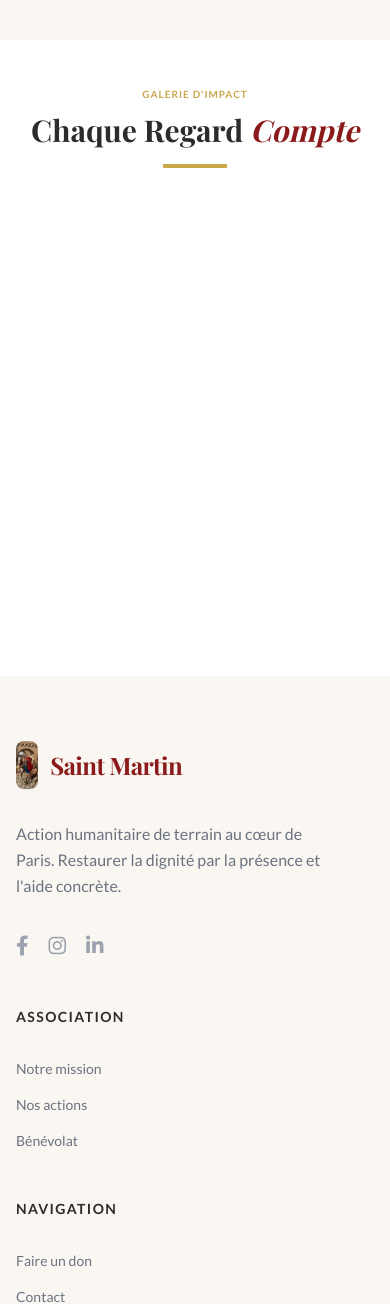
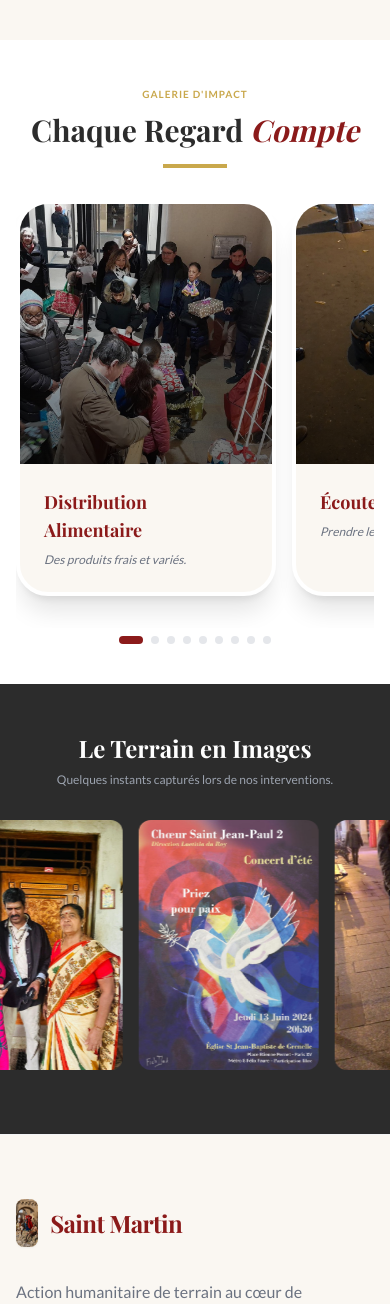
Before and after one commit to bleu-lock/projet_saint_martin, a Python web app: template templates/index.html in a window 390 px wide. Shown: the part 2716-4020 px from the top of the page. Run offline with Jinja, Linux system fonts and the light colour scheme; the template is opened without the code that fills it, so the values that code supplies are empty; some libraries are stand-ins or nearby versions; some web fonts are replaced.

Commit message:
Fix: Galerie d'Impact stable et visible sur mobile

```diff
--- a/static/css/custom.css
+++ b/static/css/custom.css
@@ -323,6 +323,15 @@
     100% { box-shadow: 0 0 0 0 rgba(201, 168, 76, 0); }
 }
 
+/* Force visibility on mobile if animations take too long */
+@media (max-width: 768px) {
+    .anime-item {
+        opacity: 1 !important;
+        transform: none !important;
+        visibility: visible !important;
+    }
+}
+
 /* Ensure images never overflow */
 img, video {
     max-width: 100%;
--- a/templates/index.html
+++ b/templates/index.html
@@ -167,16 +167,16 @@
     </div>
 </section>
 
-<!-- Impact Gallery Section -->
+<!-- Impact Gallery Section (Slider) -->
 <section class="py-10 bg-white overflow-hidden">
     <div class="max-w-7xl mx-auto px-4 sm:px-6 lg:px-8">
-        <div class="text-center mb-6 anime-item">
+        <div class="text-center mb-8">
             <span class="text-asm-gold font-bold tracking-widest uppercase text-[10px]">Galerie d'Impact</span>
             <h2 class="text-3xl md:text-4xl font-serif font-bold text-asm-dark mt-2 mb-4">Chaque Regard <span class="text-asm-bordeaux italic">Compte</span></h2>
             <div class="w-16 h-1 bg-asm-gold mx-auto mb-4"></div>
         </div>
 
-        <div class="relative group anime-list" x-data="{
+        <div class="relative group" x-data="{
             active: 0,
             slides: [
                 { img: '{{ url_for('static', filename='images/action-5.jpg') }}', title: 'Distribution Alimentaire', desc: 'Des produits frais et variés.' },
@@ -195,26 +195,59 @@
                 this.active = Math.round(scrollLeft / cardWidth);
             }
         }">
-            <div class="flex overflow-x-auto snap-x snap-mandatory no-scrollbar gap-4 md:gap-6 pb-8" id="impact-slider" @scroll.debounce.50ms="updateActive($el)">
+            <!-- Main Slider Container -->
+            <div class="flex overflow-x-auto snap-x snap-mandatory no-scrollbar gap-4 md:gap-6 pb-8"
+                 id="impact-slider"
+                 @scroll.debounce.50ms="updateActive($el)">
                 <template x-for="(slide, index) in slides" :key="index">
-                    <div class="flex-none w-[260px] md:w-[450px] snap-center anime-item">
-                        <div class="bg-asm-offwhite rounded-[2rem] overflow-hidden shadow-xl border-4 border-white transition-all duration-500 hover:shadow-2xl hover:-translate-y-2 group/card h-full">
+                    <div class="flex-none w-[260px] md:w-[450px] snap-center">
+                        <div class="bg-asm-offwhite rounded-[2rem] overflow-hidden shadow-xl border-4 border-white h-full">
                             <div class="h-[260px] md:h-[400px] relative overflow-hidden">
-                                <img :src="slide.img" class="w-full h-full object-cover transform group-hover/card:scale-110 transition-transform duration-1000" alt="Impact">
-                                <div class="absolute inset-0 bg-gradient-to-t from-black/60 to-transparent opacity-0 group-hover/card:opacity-100 transition-opacity duration-500"></div>
+                                <img :src="slide.img" class="w-full h-full object-cover" alt="Impact">
+                                <div class="absolute inset-0 bg-gradient-to-t from-black/60 to-transparent"></div>
                             </div>
                             <div class="p-6">
-                                <h3 class="font-serif font-bold text-lg text-asm-bordeaux mb-2" x-text="slide.title"></h3>
+                                <h3 class="font-serif font-bold text-lg md:text-xl text-asm-bordeaux mb-2" x-text="slide.title"></h3>
                                 <p class="text-gray-500 text-xs italic" x-text="slide.desc"></p>
                             </div>
                         </div>
                     </div>
                 </template>
             </div>
+
+            <!-- Dots -->
             <div class="flex justify-center gap-2 mt-2">
                 <template x-for="(slide, index) in slides" :key="index">
-                    <button class="w-2 h-2 rounded-full transition-all duration-300" :class="active === index ? 'bg-asm-bordeaux w-6' : 'bg-gray-200'"></button>
+                    <button class="w-2 h-2 rounded-full transition-all duration-300"
+                            :class="active === index ? 'bg-asm-bordeaux w-6' : 'bg-gray-200'"></button>
                 </template>
+            </div>
+        </div>
+    </div>
+</section>
+
+<!-- Terrain Photo Gallery (Marquee) -->
+<section class="py-12 bg-asm-dark overflow-hidden">
+    <div class="text-center mb-8 anime-item">
+        <h2 class="text-2xl md:text-3xl font-serif font-bold text-white mb-2">Le Terrain en Images</h2>
+        <p class="text-gray-400 text-xs">Quelques instants capturés lors de nos interventions.</p>
+    </div>
+
+    <div class="relative w-full overflow-hidden flex pb-4">
+        <div class="marquee-container gap-4">
+            <!-- Set of Images -->
+            <div class="flex gap-4 px-2">
+                <div class="w-48 h-64 md:w-72 md:h-96 flex-shrink-0 rounded-xl overflow-hidden"><img src="{{ url_for('static', filename='images/PHOTO-2024-05-06-22-32-51.jpg') }}" class="w-full h-full object-cover"></div>
+                <div class="w-48 h-64 md:w-72 md:h-96 flex-shrink-0 rounded-xl overflow-hidden"><img src="{{ url_for('static', filename='images/PHOTO-2026-03-19-13-39-33.jpg') }}" class="w-full h-full object-cover"></div>
+                <div class="w-48 h-64 md:w-72 md:h-96 flex-shrink-0 rounded-xl overflow-hidden"><img src="{{ url_for('static', filename='images/PHOTO-2026-03-19-13-46-53.jpg') }}" class="w-full h-full object-cover"></div>
+                <div class="w-48 h-64 md:w-72 md:h-96 flex-shrink-0 rounded-xl overflow-hidden"><img src="{{ url_for('static', filename='images/PHOTO-2023-11-27-16-51-55 3.jpg') }}" class="w-full h-full object-cover"></div>
+            </div>
+            <!-- Duplicate for loop -->
+            <div class="flex gap-4 px-2">
+                <div class="w-48 h-64 md:w-72 md:h-96 flex-shrink-0 rounded-xl overflow-hidden"><img src="{{ url_for('static', filename='images/PHOTO-2024-05-06-22-32-51.jpg') }}" class="w-full h-full object-cover"></div>
+                <div class="w-48 h-64 md:w-72 md:h-96 flex-shrink-0 rounded-xl overflow-hidden"><img src="{{ url_for('static', filename='images/PHOTO-2026-03-19-13-39-33.jpg') }}" class="w-full h-full object-cover"></div>
+                <div class="w-48 h-64 md:w-72 md:h-96 flex-shrink-0 rounded-xl overflow-hidden"><img src="{{ url_for('static', filename='images/PHOTO-2026-03-19-13-46-53.jpg') }}" class="w-full h-full object-cover"></div>
+                <div class="w-48 h-64 md:w-72 md:h-96 flex-shrink-0 rounded-xl overflow-hidden"><img src="{{ url_for('static', filename='images/PHOTO-2023-11-27-16-51-55 3.jpg') }}" class="w-full h-full object-cover"></div>
             </div>
         </div>
     </div>
@@ -223,10 +256,12 @@
 <style>
     .no-scrollbar::-webkit-scrollbar { display: none; }
     .no-scrollbar { -ms-overflow-style: none; scrollbar-width: none; }
+    .marquee-container { display: flex; animation: marquee 30s linear infinite; }
+    @keyframes marquee { 0% { transform: translateX(0); } 100% { transform: translateX(-50%); } }
+    @media (max-width: 768px) { .marquee-container { animation-duration: 20s; } }
 </style>
 
 <script>
-    // Script pour la barre de progression vidéo
     document.addEventListener('DOMContentLoaded', () => {
         document.querySelectorAll('video').forEach(v => {
             v.addEventListener('timeupdate', () => {
```
